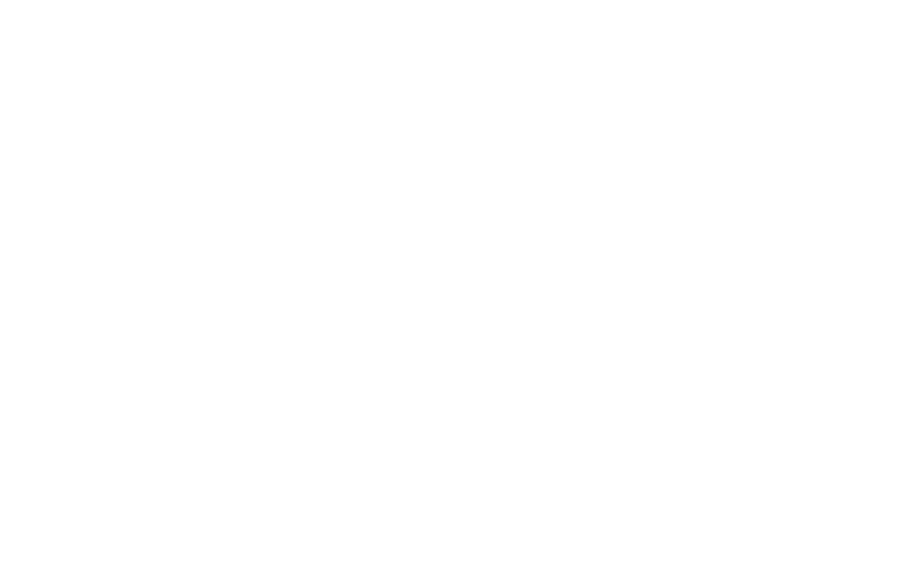
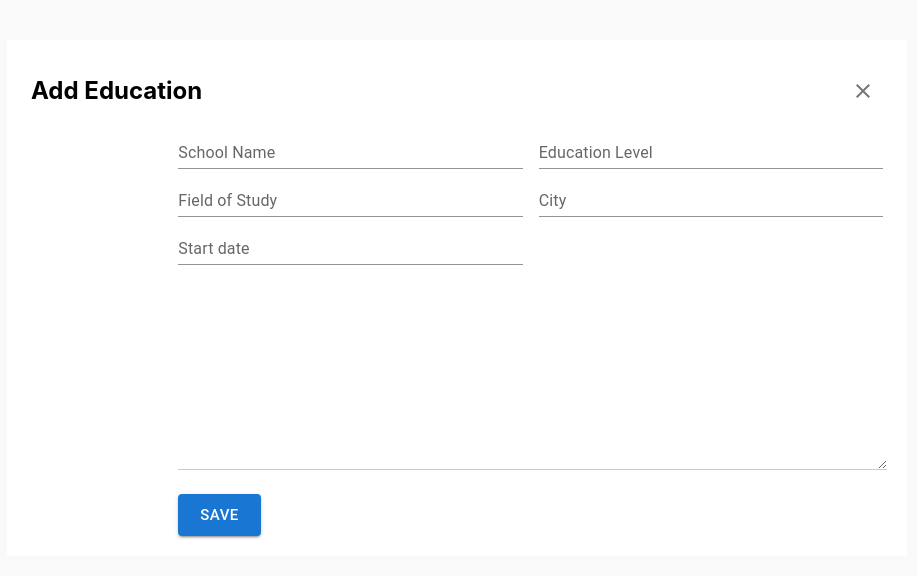
Before and after one commit to schulzf/huapii-tech-test, a React (Create React App) app: page /add in a window 1280 px wide. Shown: the top 576 px of the page, without its empty margins (183-1100 px from the left). Built offline with nearby package versions, Linux system fonts and the light colour scheme.

Commit message:
No time to make clean commits sorry  :anguished:

```diff
--- a/package.json
+++ b/package.json
@@ -9,6 +9,7 @@
     "@mui/icons-material": "^5.1.0",
     "@mui/material": "^5.1.0",
     "@mui/styles": "^5.1.0",
+    "@reduxjs/toolkit": "^1.6.2",
     "@testing-library/jest-dom": "^5.11.4",
     "@testing-library/react": "^11.1.0",
     "@testing-library/user-event": "^12.1.10",
@@ -16,8 +17,10 @@
     "@types/node": "^12.0.0",
     "@types/react": "^17.0.0",
     "@types/react-dom": "^17.0.0",
+    "axios": "^0.24.0",
     "react": "^17.0.2",
     "react-dom": "^17.0.2",
+    "react-redux": "^7.2.6",
     "react-router-dom": "5.2.0",
     "react-scripts": "4.0.3",
     "typescript": "^4.1.2",
--- /dev/null
+++ b/src/components/AddExperienceBtn.tsx
@@ -0,0 +1,23 @@
+import AddCircleIcon from '@mui/icons-material/AddCircle';
+import { IconButton } from '@mui/material';
+import React from 'react';
+import { useHistory } from 'react-router';
+
+interface AddExperienceBtnProps {
+  size?: number;
+  color?: string;
+}
+
+export const AddExperienceBtn: React.FC<AddExperienceBtnProps> = ({
+  color = '#000',
+  size = 36,
+  ...props
+}) => {
+  const history = useHistory();
+
+  return (
+    <IconButton onClick={() => history.push('/add')}>
+      <AddCircleIcon sx={{ fontSize: size, color: color }} />
+    </IconButton>
+  );
+};
--- /dev/null
+++ b/src/components/ExperienceCard.tsx
@@ -0,0 +1,97 @@
+import EditIcon from '@mui/icons-material/Edit';
+import { Grid, IconButton } from '@mui/material';
+import { makeStyles } from '@mui/styles';
+import React from 'react';
+import { colors } from '../utils/constants';
+import { useGlobalStyles } from '../utils/globalStyles';
+
+interface EducationData {
+  id: number;
+  schoolName: string;
+  fieldOfStudy: string;
+  description: string;
+  city: string;
+  from: string;
+  to: string;
+  current: boolean;
+  educationType: string;
+}
+interface ExperienceCardProps {
+  data: EducationData[];
+}
+
+export const ExperienceCard: React.FC<ExperienceCardProps> = ({
+  data,
+}) => {
+  const styles = useStyles();
+  const globalStyles = useGlobalStyles();
+  const {
+    schoolName,
+    fieldOfStudy,
+    description,
+    city,
+    from,
+    to,
+    current,
+    educationType,
+  } = data as unknown as EducationData;
+
+  const fromYear = parseInt(from.slice(0, 4));
+  const toYear = parseInt(to.slice(0, 4));
+
+  return (
+    <Grid container className={globalStyles.mb3}>
+      <Grid item xs={12} md={2}>
+        <img
+          src='https://via.placeholder.com/120'
+          alt='Company logo'
+          className={styles.company_logo}
+        />
+      </Grid>
+      <Grid item xs={12} md={10}>
+        <div className={globalStyles.flex}>
+          <h2 className={styles.education}>{fieldOfStudy}</h2>
+          <h2 className={styles.education_type}> ({educationType})</h2>
+          <h2 className={`${styles.company} ${globalStyles.ml1}`}>
+            {schoolName}
+          </h2>
+          <IconButton>
+            <EditIcon sx={{ color: colors.primary }} />
+          </IconButton>
+        </div>
+        <div>
+          {fromYear}-{current ? 'current' : toYear} | {toYear - fromYear}{' '}
+          Year{toYear - fromYear > 1 && 's'} | {city}
+        </div>
+        <div>
+          <p>{description}</p>
+        </div>
+      </Grid>
+    </Grid>
+  );
+};
+
+const useStyles = makeStyles({
+  company_logo: {
+    height: 100,
+    width: 100,
+    borderRadius: 100,
+    overflow: 'hidden',
+    display: 'flex',
+    justifyContent: 'center',
+    alignItems: 'center',
+  },
+  education: {
+    fontSize: 18,
+    fontWeight: 500,
+  },
+  education_type: {
+    fontSize: 18,
+    fontWeight: 500,
+    textTransform: 'lowercase',
+  },
+  company: {
+    fontSize: 18,
+    fontWeight: 300,
+  },
+});
--- /dev/null
+++ b/src/pages/Add.tsx
@@ -0,0 +1,111 @@
+import CloseIcon from '@mui/icons-material/Close';
+import {
+  Button,
+  Container,
+  Grid,
+  IconButton,
+  TextField,
+} from '@mui/material';
+import { makeStyles } from '@mui/styles';
+import React from 'react';
+import { useHistory } from 'react-router';
+import { useGlobalStyles } from '../utils/globalStyles';
+
+interface AddProps {}
+
+export const Add: React.FC<AddProps> = () => {
+  const styles = useStyles();
+  const globalStyles = useGlobalStyles();
+  const history = useHistory();
+
+  return (
+    <div className={styles.wrapper}>
+      <Container maxWidth='md' className={styles.container}>
+        <div className={styles.flex_space_between}>
+          <h1 className={styles.title}>Add Education</h1>
+          <IconButton onClick={() => history.push('/')}>
+            <CloseIcon />
+          </IconButton>
+        </div>
+
+        <Grid container spacing={4}>
+          <Grid item xs={12} md={2}></Grid>
+          <Grid item xs={12} md={10}>
+            <Grid container spacing={2}>
+              <Grid item xs={12} md={6}>
+                <TextField
+                  label='School Name'
+                  variant='standard'
+                  fullWidth
+                />
+                <TextField
+                  label='Field of Study'
+                  variant='standard'
+                  fullWidth
+                  className={globalStyles.mt5}
+                />
+                <TextField
+                  label='Start date'
+                  variant='standard'
+                  fullWidth
+                  className={globalStyles.mt5}
+                />
+              </Grid>
+              <Grid item xs={12} md={6}>
+                <TextField
+                  label='Education Level'
+                  variant='standard'
+                  fullWidth
+                />
+                <TextField
+                  label='City'
+                  variant='standard'
+                  fullWidth
+                  className={globalStyles.mt5}
+                />
+              </Grid>
+            </Grid>
+            <textarea
+              name=''
+              className={styles.textarea}
+              rows={10}></textarea>
+            <Button variant='contained' size='large'>
+              Save
+            </Button>
+          </Grid>
+        </Grid>
+        {/* <pre>{JSON.stringify(userEducation, null, 2)}</pre> */}
+      </Container>
+    </div>
+  );
+};
+
+const useStyles = makeStyles(() => ({
+  wrapper: {
+    backgroundColor: '#F9F9F9',
+    height: '100vh',
+    paddingTop: '5vh',
+  },
+  container: {
+    backgroundColor: '#FFF',
+    padding: 20,
+  },
+  title: {
+    fontSize: 24,
+  },
+  textarea: {
+    width: '100%',
+    marginTop: 50,
+    borderLeftWidth: 0,
+    borderRightWidth: 0,
+    borderTopWidth: 0,
+    borderBottomWidth: 1,
+    borderBottomColor: '#CCCCCC',
+    marginBottom: 20,
+  },
+  flex_space_between: {
+    display: 'flex',
+    justifyContent: 'space-between',
+    alignItems: 'center',
+  },
+}));
--- a/src/pages/Home.tsx
+++ b/src/pages/Home.tsx
@@ -1,11 +1,56 @@
-import React from 'react';
+import { Container } from '@mui/material';
+import { makeStyles } from '@mui/styles';
+import React, { useEffect } from 'react';
+import { useDispatch, useSelector } from 'react-redux';
+import { AddExperienceBtn } from '../components/AddExperienceBtn';
+import { ExperienceCard } from '../components/ExperienceCard';
+import { selectUserEducation } from '../redux/slices/educationSlice';
+import { getEducationRecords } from '../redux/thunks/experiencesThunks';
+import { colors } from '../utils/constants';
+import { useGlobalStyles } from '../utils/globalStyles';
 
 interface HomeProps {}
 
 export const Home: React.FC<HomeProps> = () => {
+  const styles = useStyles();
+  const globalStyles = useGlobalStyles();
+  const userEducation = useSelector(selectUserEducation);
+  const dispatch = useDispatch();
+
+  useEffect(() => {
+    dispatch(getEducationRecords(123));
+  }, []);
+
   return (
-    <div>
-      <p>Home page</p>
+    <div className={styles.wrapper}>
+      <Container maxWidth='md' className={styles.container}>
+        <div className={`${globalStyles.flex} ${globalStyles.mb3}`}>
+          <h1 className={styles.title}>Education</h1>
+          <AddExperienceBtn size={42} color={colors.primary} />
+        </div>
+
+        {userEducation.map((item: any) => (
+          <ExperienceCard data={item} key={item.key} />
+        ))}
+
+        {/* <pre>{JSON.stringify(userEducation, null, 2)}</pre> */}
+      </Container>
     </div>
   );
 };
+
+const useStyles = makeStyles(() => ({
+  wrapper: {
+    backgroundColor: '#F9F9F9',
+    height: '100vh',
+    paddingTop: '5vh',
+  },
+  container: {
+    backgroundColor: '#FFF',
+    padding: 20,
+  },
+
+  title: {
+    fontSize: 24,
+  },
+}));
--- /dev/null
+++ b/src/redux/slices/educationSlice.ts
@@ -0,0 +1,42 @@
+import { createSlice } from '@reduxjs/toolkit';
+import { getEducationRecords } from './../thunks/experiencesThunks';
+
+const initialState = {
+  education: [],
+  edit: {
+    id: null,
+    schoolName: '',
+    fieldOfStudy: '',
+    description: '',
+    city: '',
+    from: '',
+    to: '',
+    current: false,
+    educationType: '',
+  },
+};
+
+export const educationSlice = createSlice({
+  name: 'education',
+  initialState,
+  reducers: {
+    setEdit: (state, action) => {
+      state.edit = action.payload;
+    },
+    clearEdit: (state) => {
+      state.edit = initialState.edit;
+    },
+  },
+  extraReducers: (builder) => {
+    builder.addCase(getEducationRecords.fulfilled, (state, action) => {
+      state.education = action.payload;
+    });
+  },
+});
+
+export const { setEdit, clearEdit } = educationSlice.actions;
+export const selectUserEducation = (state: any) =>
+  state.education.education;
+export const selectEdit = (state: any) => state.education.edit;
+
+export default educationSlice.reducer;
--- /dev/null
+++ b/src/redux/store.ts
@@ -0,0 +1,8 @@
+import { configureStore } from '@reduxjs/toolkit';
+import educationReducer from './slices/educationSlice';
+
+export const store = configureStore({
+  reducer: {
+    education: educationReducer,
+  },
+});
--- /dev/null
+++ b/src/redux/thunks/experiencesThunks.ts
@@ -0,0 +1,14 @@
+import { createAsyncThunk } from '@reduxjs/toolkit';
+import axios from 'axios';
+import { apiBaseUrl } from './../../utils/constants';
+
+export const getEducationRecords = createAsyncThunk(
+  'education/list_education_records',
+  async (id: number) => {
+    const response = await axios.get(
+      apiBaseUrl + `/api/v1/user/${id}/education`
+    );
+
+    return response.data;
+  }
+);
--- a/src/routes/index.tsx
+++ b/src/routes/index.tsx
@@ -1,13 +1,19 @@
 import React from 'react';
+import { Provider } from 'react-redux';
 import { BrowserRouter, Route, Switch } from 'react-router-dom';
+import { Add } from '../pages/Add';
 import { Home } from '../pages/Home';
+import { store } from '../redux/store';
 
 export const Router: React.FC = () => {
   return (
-    <BrowserRouter>
-      <Switch>
-        <Route path='/' exact component={Home} />
-      </Switch>
-    </BrowserRouter>
+    <Provider store={store}>
+      <BrowserRouter>
+        <Switch>
+          <Route path='/' exact component={Home} />
+          <Route path='/add' exact component={Add} />
+        </Switch>
+      </BrowserRouter>
+    </Provider>
   );
 };
--- /dev/null
+++ b/src/utils/constants.ts
@@ -0,0 +1,6 @@
+export const colors = {
+  primary: '#019fe2',
+};
+
+export const apiBaseUrl =
+  'https://frontend-1-dot-lab900-exercises.appspot.com';
--- /dev/null
+++ b/src/utils/globalStyles.ts
@@ -0,0 +1,56 @@
+import { makeStyles } from '@mui/styles';
+
+export const useGlobalStyles = makeStyles(() => ({
+  flex: {
+    display: 'flex',
+    alignItems: 'center',
+  },
+  m1: {
+    margin: 5,
+  },
+  m2: {
+    margin: 10,
+  },
+  m3: {
+    margin: 15,
+  },
+  ml1: {
+    marginLeft: 5,
+  },
+  ml2: {
+    marginLeft: 10,
+  },
+  ml3: {
+    marginLeft: 15,
+  },
+  mr1: {
+    marginRight: 5,
+  },
+  mr2: {
+    marginRight: 10,
+  },
+  mr3: {
+    marginRight: 15,
+  },
+  mt1: {
+    marginTop: 5,
+  },
+  mt2: {
+    marginTop: 10,
+  },
+  mt3: {
+    marginTop: 15,
+  },
+  mt5: {
+    marginTop: 25,
+  },
+  mb1: {
+    marginBottom: 5,
+  },
+  mb2: {
+    marginBottom: 10,
+  },
+  mb3: {
+    marginBottom: 15,
+  },
+}));
```
Also changed, not shown: 1 other file (tests, documents, lock files or other folders).
